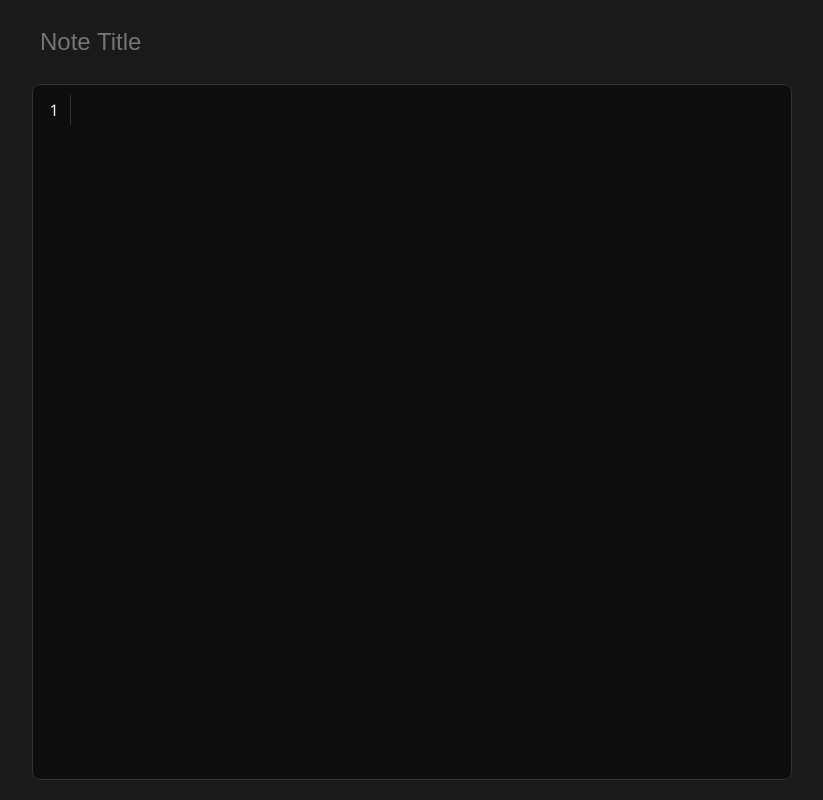
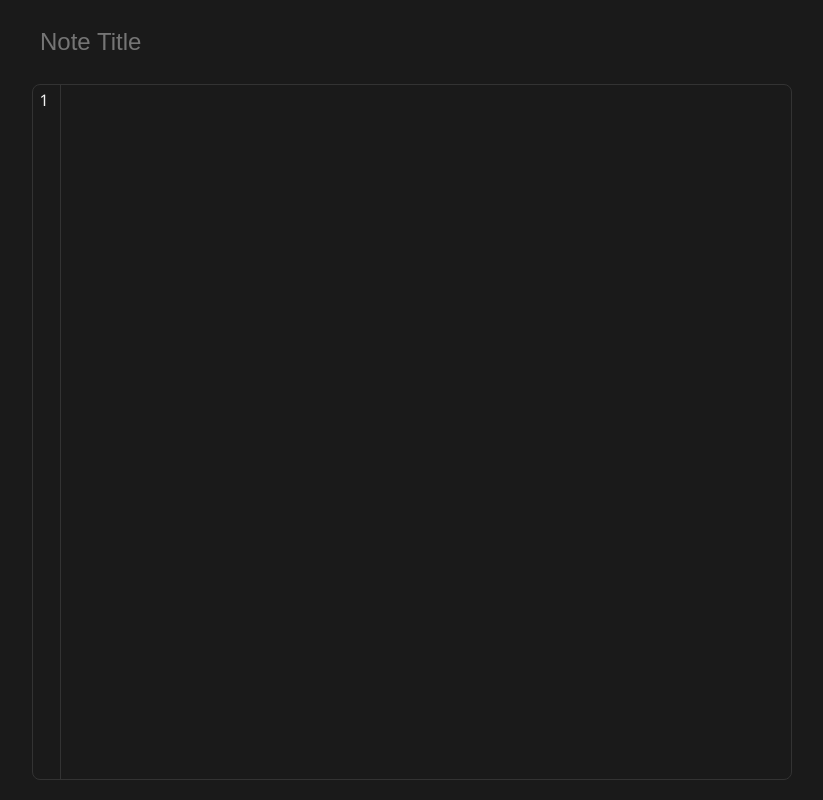
Before and after one commit to Jala3400/PrivateNotes, a SvelteKit app: page /Notes in a window 1280 px wide. Shown: the whole page, without its empty margins (228-1051 px from the left). Built offline with nearby package versions, Linux system fonts and the light colour scheme.

Commit message:
Fit the editor to the container

```diff
--- a/src/components/organisms/Editor/Editor.svelte
+++ b/src/components/organisms/Editor/Editor.svelte
@@ -62,11 +62,9 @@
     .editor-container {
         height: 100%;
         width: 100%;
-        padding: 10px;
+        background: var(--background-dark);
+        overflow-y: auto;
         border-radius: var(--border-radius-medium);
-        overflow-y: auto;
-        background: var(--background-darker);
-        color: var(--text-primary);
         border: 1px solid var(--background-dark-lighter);
     }
 </style>
--- a/src/components/organisms/Editor/md_style.css
+++ b/src/components/organisms/Editor/md_style.css
@@ -150,6 +150,11 @@
     min-height: 1lh;
 }
 
+/* Editor */
+.cm-editor {
+    height: 100%;
+}
+
 /* Gutters */
 .cm-gutters {
     background-color: transparent !important;
```
